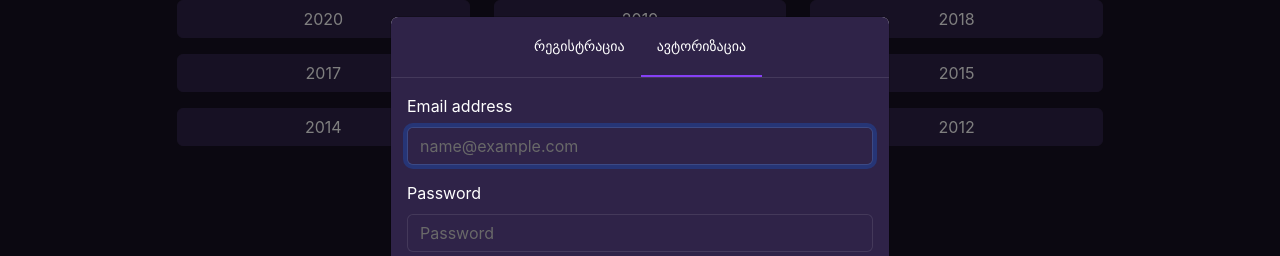
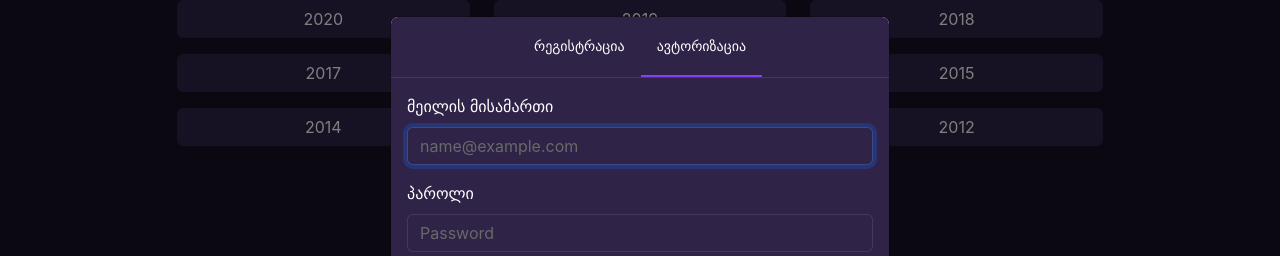
Before and after one commit to 3Threads/repetAItor, a React (Create React App) app: page /tests/english in a window 1280 px wide. Both pictures are taken after a click on the button "შესვლა". Shown: the part 214-470 px from the top of the page. Built offline with nearby package versions, Linux system fonts and the light colour scheme.

Commit message:
Georgian language on login modal

```diff
--- a/src/components/commonComponents/LoginModal.tsx
+++ b/src/components/commonComponents/LoginModal.tsx
@@ -11,7 +11,7 @@ interface Props {
 }
 
 function LoginModal({show, handleClose}: Props) {
-    const {user, setUser} = useContext(UserContext); // Use UserContext
+    const {setUser} = useContext(UserContext); // Use UserContext
     const [tabValue, setTabValue] = useState('signin'); // Default value is "signin"
     const [username, setUsername] = useState("")
     const [loginMail, setLoginMail] = useState("")
@@ -111,7 +111,7 @@ function LoginModal({show, handleClose}: Props) {
     const RegisterModalBody = (
         <div>
             <Form.Group className="mb-3" controlId="registerForm.ControlInput1">
-                <Form.Label>Username</Form.Label>
+                <Form.Label>ზედმეტსახელი</Form.Label>
                 <Form.Control
                     type="Username"
                     placeholder="User1"
@@ -122,7 +122,7 @@ function LoginModal({show, handleClose}: Props) {
                 />
             </Form.Group>
             <Form.Group className="mb-3" controlId="signInForm.ControlInput2">
-                <Form.Label>Register Email address</Form.Label>
+                <Form.Label>მეილის მისამართი</Form.Label>
                 <Form.Control
                     type="email"
                     placeholder="name@example.com"
@@ -132,7 +132,7 @@ function LoginModal({show, handleClose}: Props) {
                 />
             </Form.Group>
             <Form.Group className="mb-3" controlId="signInForm.ControlInput2">
-                <Form.Label>Password</Form.Label>
+                <Form.Label>პაროლი</Form.Label>
                 <Form.Control
                     type="password"
                     placeholder="Password"
@@ -148,7 +148,7 @@ function LoginModal({show, handleClose}: Props) {
         <div>
             {/* Sign In form fields */}
             <Form.Group className="mb-3" controlId="signInForm.ControlInput1">
-                <Form.Label>Email address</Form.Label>
+                <Form.Label>მეილის მისამართი</Form.Label>
                 <Form.Control
                     type="email"
                     placeholder="name@example.com"
@@ -159,7 +159,7 @@ function LoginModal({show, handleClose}: Props) {
                 />
             </Form.Group>
             <Form.Group className="mb-3" controlId="signInForm.ControlInput2">
-                <Form.Label>Password</Form.Label>
+                <Form.Label>პაროლი</Form.Label>
                 <Form.Control
                     type="password"
                     placeholder="Password"
@@ -168,7 +168,6 @@ function LoginModal({show, handleClose}: Props) {
                     value={loginPassword}
                 />
             </Form.Group>
-            {/* Add more fields if needed */}
         </div>
     );
 
```
